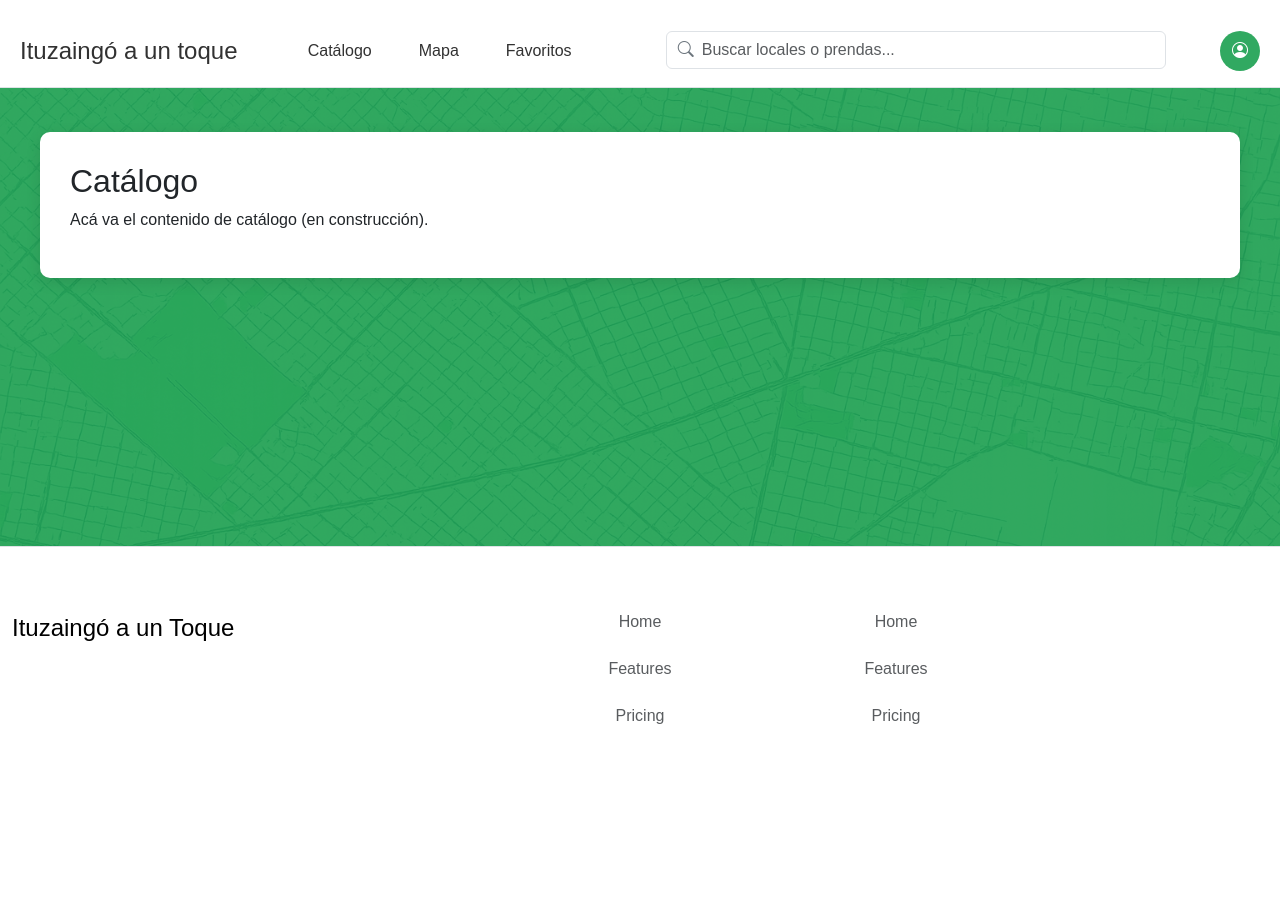
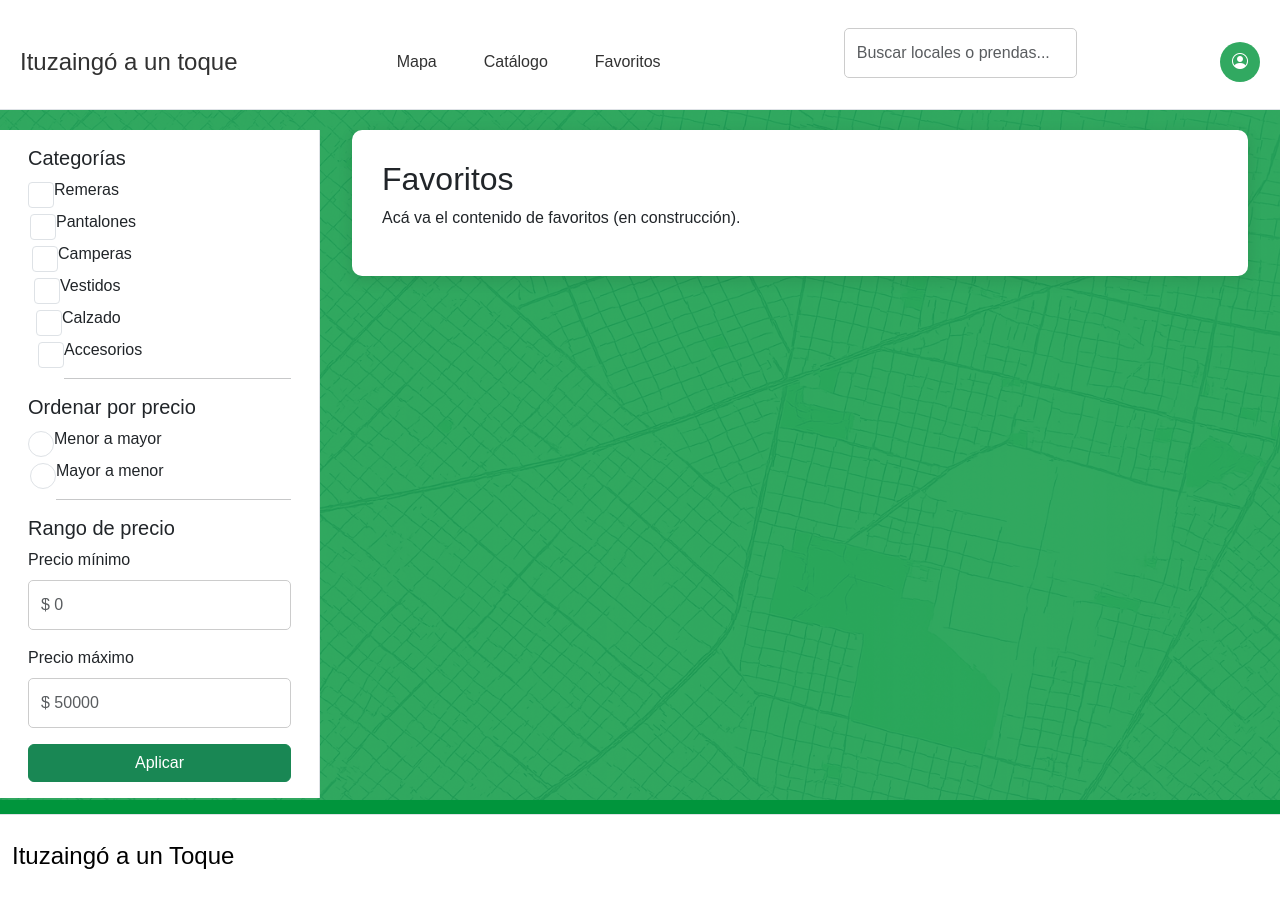
Before and after one commit to massapan/PP2-DUST2-TRABAJOFINAL, a PHP site: page / in a window 1280 px wide. Before the commit the page ends 724 px from the top, so only its background shows below. Run offline with PHP 8.4, Linux system fonts and the light colour scheme; data that the repository does not hold is empty.

Commit message:
Sidebar-catalogo-favoritos

```diff
--- a/catalogo.php
+++ b/catalogo.php
@@ -3,9 +3,6 @@ session_start();
 include 'conexion.php';
 
 // Traemos los productos de la base de datos junto con el nombre de su respectivo local.
-// imagen_ruta ya no es una columna de productos: ahora puede haber varias fotos
-// por producto en la tabla imagenes_producto, así que traemos la primera (orden ASC)
-// con una subconsulta, como "foto de portada" del producto.
 $sql = "SELECT p.nombre_producto, p.precio, l.nombre_local,
                (SELECT ip.ruta FROM imagenes_producto ip
                 WHERE ip.producto_id = p.id
@@ -19,9 +16,18 @@ $resultado = $conexion->query($sql);
 
 
 <div class="fondo"></div>
-<div class="contenedor-catalogo">
-    <h2>Catálogo</h2>
-    <p>Acá va el contenido de catálogo (en construcción).</p>
+<div class="container-fluid my-3">
+    <div class="row">
+        <aside class="col-md-3 border-end bg-white">
+            <?php include 'sidebar_prendas_locales.php'; ?>
+        </aside>
+        <div class="col-md-9">
+            <div class="contenedor-catalogo">
+                <h2>Favoritos</h2>
+                <p>Acá va el contenido de favoritos (en construcción).</p>
+            </div>
+        </div>
+    </div>
 </div>
 <!-- <div class="fondo"></div>
 <div class="contenedor-catalogo">
--- a/footer.php
+++ b/footer.php
@@ -1,11 +1,11 @@
 <div class="envoltorio-footer">
-<footer class="row row-cols-1 row-cols-sm-2 row-cols-md-5 py-5 border-top Footer">
+<footer class="row row-cols-1 row-cols-sm-2 row-cols-md-5 py-2   border-top Footer">
     <div class="col mb-3">
         <a href="/" class="d-flex align-items-center mb-3 link-body-emphasis text-decoration-none">
             <span class="fs-4">Ituzaingó a un Toque</span>
         </a>
     </div>
-    <div class="col mb-3"></div>
+   <!-- <div class="col mb-3"></div>
     <div class="col mb-3">
         <ul class="nav flex-column">
             <li class="nav-item mb-2"><a href="#" class="nav-link p-0 text-body-secondary">Home</a></li>
@@ -22,4 +22,4 @@
         </ul>
     </div>
 </footer>
-</div>
+</div>-->
--- a/header.php
+++ b/header.php
@@ -1,15 +1,15 @@
- <header class="d-flex flex-wrap justify-content-between align-items-center py-3 mb-4 border-bottom Header">
+ <header class="d-flex flex-wrap justify-content-between align-items-center py-3 mb-1 border-bottom Header">
         <a href="/" class="d-flex align-items-center mb-3 mb-md-0 link-body-emphasis text-decoration-none">
             <span class="fs-4">Ituzaingó a un toque</span>
         </a>
         <ul class="nav nav-pills">
+             <li class="nav-item"><a href="mapa.php" class="nav-link">Mapa</a></li>
             <li class="nav-item"><a href="catalogo.php" class="nav-link" aria-current="page">Catálogo</a></li>
-             <li class="nav-item"><a href="mapa.php" class="nav-link">Mapa</a></li>
              <li class="nav-item"><a href="favoritos.php" class="nav-link">Favoritos</a></li>
         </ul>
 
         <form class="d-flex ms-md-4 buscador-wrapper" role="search">
-        <i class="bi bi-search buscador-icono"></i>
+        <!--<i class="bi bi-search buscador-icono"></i>-->
         <input type="search" class="form-control buscador-input" placeholder="Buscar locales o prendas...">
         </form>
 
--- a/mapa.php
+++ b/mapa.php
@@ -1,4 +1,5 @@
 <div class="fondo"></div>
+<div class="container-fluid my-3">
     <div class="row">
         <aside class="col-md-3 border-end bg-white">
             <?php include 'sidebar_mapa.php'; ?>
@@ -10,3 +11,4 @@
             </div>
         </div>
     </div>
+</div>
--- a/sidebar_prendas_locales.php
+++ b/sidebar_prendas_locales.php
@@ -1,13 +1,53 @@
 <div class="p-3">
-    <h5>Filtrar</h5>
+    <h5>Categorías</h5>
+    <div class="form-check mb-2">
+        <input class="form-check-input" type="checkbox" id="catRemeras" value="remeras">
+        <label class="form-check-label" for="catRemeras">Remeras</label>
+    </div>
+    <div class="form-check mb-2">
+        <input class="form-check-input" type="checkbox" id="catPantalones" value="pantalones">
+        <label class="form-check-label" for="catPantalones">Pantalones</label>
+    </div>
+    <div class="form-check mb-2">
+        <input class="form-check-input" type="checkbox" id="catCamperas" value="camperas">
+        <label class="form-check-label" for="catCamperas">Camperas</label>
+    </div>
+    <div class="form-check mb-2">
+        <input class="form-check-input" type="checkbox" id="catVestidos" value="vestidos">
+        <label class="form-check-label" for="catVestidos">Vestidos</label>
+    </div>
+    <div class="form-check mb-2">
+        <input class="form-check-input" type="checkbox" id="catCalzado" value="calzado">
+        <label class="form-check-label" for="catCalzado">Calzado</label>
+    </div>
+    <div class="form-check mb-3">
+        <input class="form-check-input" type="checkbox" id="catAccesorios" value="accesorios">
+        <label class="form-check-label" for="catAccesorios">Accesorios</label>
+    </div>
 
-    <label class="form-label mt-3">Categoría</label>
-    <select class="form-select">
-        <option value="">Todas</option>
-        <option value="ropa">Ropa</option>
-        <option value="calzado">Calzado</option>
-    </select>
+    <hr class="my-3">
 
-    <label class="form-label mt-3">Precio máximo</label>
-    <input type="range" class="form-range" min="0" max="50000" step="1000">
+    <h5>Ordenar por precio</h5>
+    <div class="form-check mb-2">
+        <input class="form-check-input" type="radio" name="ordenPrecio" id="ordenAsc" value="asc">
+        <label class="form-check-label" for="ordenAsc">Menor a mayor</label>
+    </div>
+    <div class="form-check mb-3">
+        <input class="form-check-input" type="radio" name="ordenPrecio" id="ordenDesc" value="desc">
+        <label class="form-check-label" for="ordenDesc">Mayor a menor</label>
+    </div>
+
+    <hr class="my-3">
+
+    <h5>Rango de precio</h5>
+    <div class="mb-3">
+        <label for="precioMin" class="form-label">Precio mínimo</label>
+        <input type="number" class="form-control" id="precioMin" min="0" placeholder="$ 0">
+    </div>
+    <div class="mb-3">
+        <label for="precioMax" class="form-label">Precio máximo</label>
+        <input type="number" class="form-control" id="precioMax" min="0" placeholder="$ 50000">
+    </div>
+
+    <button type="button" class="btn btn-success w-100" id="btnAplicarFiltros">Aplicar</button>
 </div>
--- a/style.css
+++ b/style.css
@@ -150,8 +150,14 @@ body{
     flex-direction: column;
 }
 
-
-
+/*sidebar*/
+input:not([type="checkbox"]):not([type="radio"]){
+    width:100%;
+    padding:12px;
+    margin-bottom:15px;
+    border:1px solid #ccc;
+    border-radius:5px;
+}
 
 
 .sanguche{
@@ -267,7 +273,8 @@ header{
 }
 
 .contenedor-catalogo {
-    margin: 20px auto;
+    margin: 20px ;
+    margin-top:0;
     max-width: 1200px;
     background-color: rgb(255, 255, 255);
     padding: 30px;
```
Also changed, not shown: favoritos.php (+12 -3 lines). Lines whose indentation alone changed are shown as unchanged.
